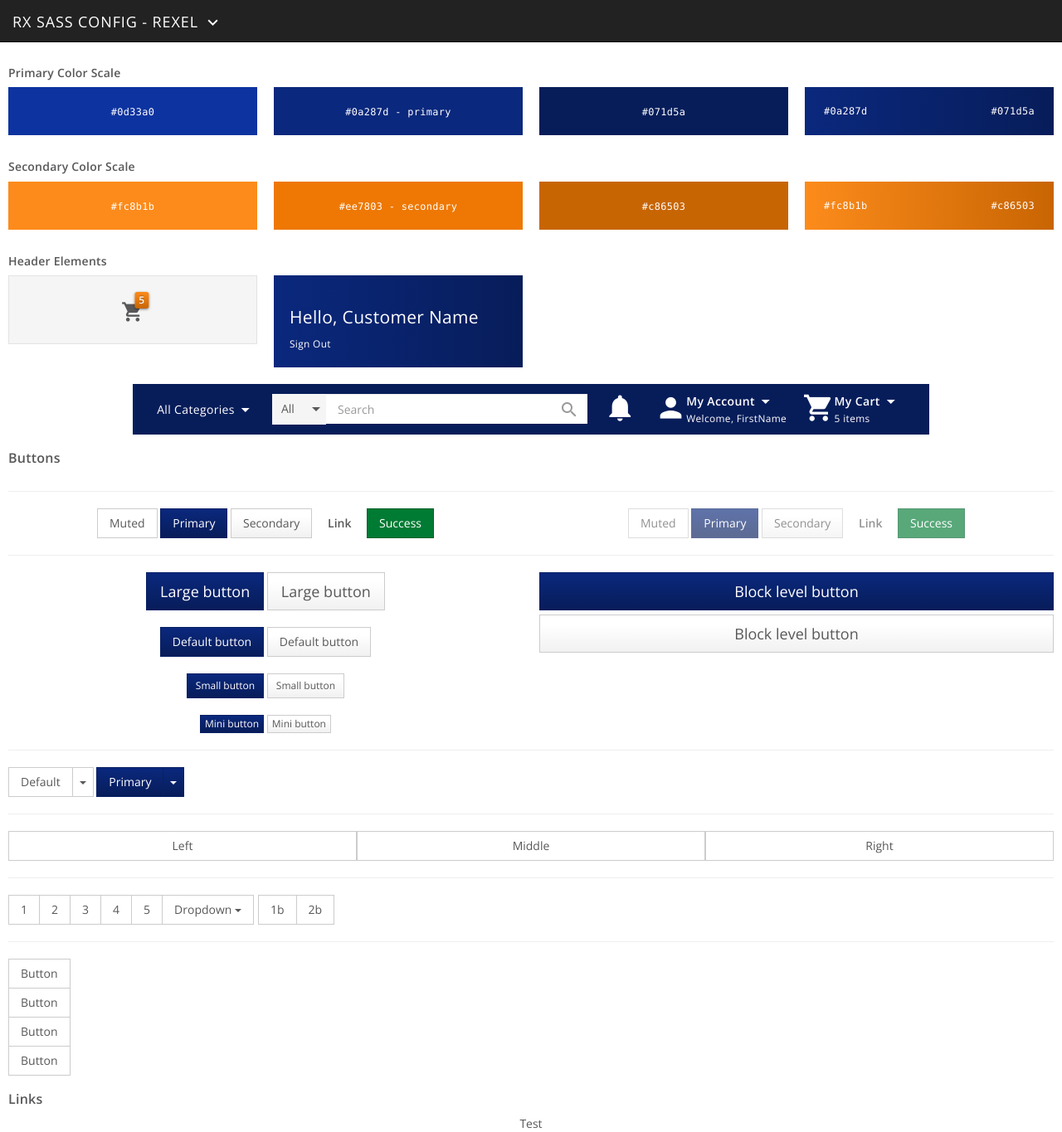
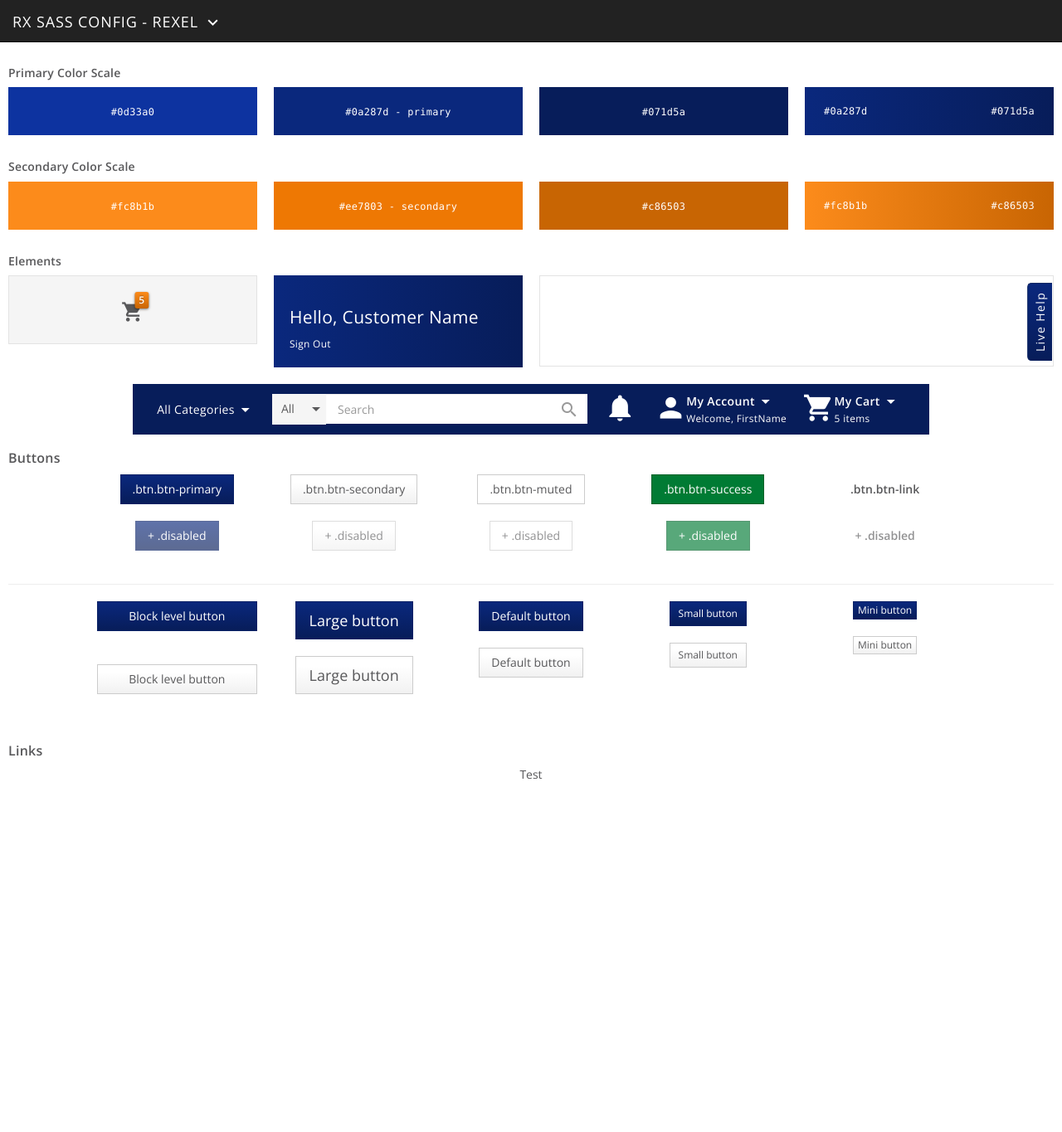
Before and after one commit to rxux/sass, a Jekyll site: the page built from index.html, in a window 1280 px wide and 1365 px high. Shown: the whole window at 83% size. Built offline with Jekyll 4.4.1, drawn with Linux system fonts in a browser that asks for light colours; nearby versions of some CDN libraries.

Commit message:
fixed formatting

```diff
--- a/_includes/component_buttons.html
+++ b/_includes/component_buttons.html
@@ -6,117 +6,145 @@
 </div>
 
 <div class="row">
-    <div class="col-xs-12"><hr></div>
+
+    <div class="col-xs-12 col-sm-3 col-md-2 col-md-offset-1 text-center">
+        <div class="row">
+            <div class="col-xs-6 col-sm-12">
+                <button type="button" class="btn btn-primary">.btn.btn-primary</button>
+                <br><br>
+            </div>
+            <div class="col-xs-6 col-sm-12">
+                <button type="button" class="btn btn-primary disabled">+ .disabled</button>
+                <br><br>
+            </div>
+        </div>
+    </div>
+
+    <div class="col-xs-12 col-sm-3 col-md-2 text-center">
+        <div class="row">
+            <div class="col-xs-6 col-sm-12">
+                <button type="button" class="btn btn-secondary">.btn.btn-secondary</button>
+                <br><br>
+            </div>
+            <div class="col-xs-6 col-sm-12">
+                <button type="button" class="btn btn-secondary disabled">+ .disabled</button>
+                <br><br>
+            </div>
+        </div>
+    </div>
+
+    <div class="col-xs-12 col-sm-3 col-md-2 text-center">
+        <div class="row">
+            <div class="col-xs-6 col-sm-12">
+                <button type="button" class="btn btn-muted">.btn.btn-muted</button>
+                <br><br>
+            </div>
+            <div class="col-xs-6 col-sm-12">
+                <button type="button" class="btn btn-muted disabled">+ .disabled</button>
+                <br><br>
+            </div>
+        </div>
+    </div>
+
+    <div class="col-xs-12 col-sm-3 col-md-2 text-center">
+        <div class="row">
+            <div class="col-xs-6 col-sm-12">
+                <button type="button" class="btn btn-success">.btn.btn-success</button>
+                <br><br>
+            </div>
+            <div class="col-xs-6 col-sm-12">
+                <button type="button" class="btn btn-success disabled">+ .disabled</button>
+                <br><br>
+            </div>
+        </div>
+    </div>
+
+    <div class="col-xs-12 col-sm-3 col-md-2 text-center">
+        <div class="row">
+            <div class="col-xs-6 col-sm-12">
+                <button type="button" class="btn btn-link">.btn.btn-link</button>
+                <br><br>
+            </div>
+            <div class="col-xs-6 col-sm-12">
+                <button type="button" class="btn btn-link disabled">+ .disabled</button>
+                <br><br>
+            </div>
+        </div>
+    </div>
+
 </div>
 
 <div class="row">
-    <div class="col-xs-12 col-sm-6 text-center">
-        <button type="button" class="btn btn-muted">Muted</button>
-        <button type="button" class="btn btn-primary">Primary</button>
-        <button type="button" class="btn btn-secondary">Secondary</button>
-        <button type="button" class="btn btn-link">Link</button>
-        <button type="button" class="btn btn-success">Success</button>
-    </div>
-
-    <div class="col-xs-12 col-sm-6 text-center">
-        <button type="button" class="btn btn-muted disabled">Muted</button>
-        <button type="button" class="btn btn-primary disabled">Primary</button>
-        <button type="button" class="btn btn-secondary disabled">Secondary</button>
-        <button type="button" class="btn btn-link disabled">Link</button>
-        <button type="button" class="btn btn-success disabled">Success</button>
+    <div class="col-xs-12">
+        <hr>
     </div>
 </div>
 
 <div class="row">
-    <div class="col-xs-12"><hr></div>
+
+    <div class="col-xs-12 col-sm-3 col-md-2 col-md-offset-1 text-center">
+        <div class="row">
+            <div class="col-xs-6 col-sm-12">
+                <button type="button" class="btn btn-primary btn-block">Block level button</button>
+                <br><br>
             </div>
-
-<div class="row">
-    <div class="col-xs-12 col-sm-6 text-center">
-        <button type="button" class="btn btn-primary btn-lg">Large button</button>
-        <button type="button" class="btn btn-secondary btn-lg">Large button</button>
+            <div class="col-xs-6 col-sm-12">
+                <button type="button" class="btn btn-secondary btn-block">Block level button</button>
                 <br><br>
-        <button type="button" class="btn btn-primary">Default button</button>
-        <button type="button" class="btn btn-secondary">Default button</button>
-        <br><br>
-        <button type="button" class="btn btn-primary btn-sm">Small button</button>
-        <button type="button" class="btn btn-secondary btn-sm">Small button</button>
-        <br><br>
-        <button type="button" class="btn btn-primary btn-xs">Mini button</button>
-        <button type="button" class="btn btn-secondary btn-xs">Mini button</button>
             </div>
-
-    <div class="col-xs-12 col-sm-6 text-center">
-        <button type="button" class="btn btn-primary btn-lg btn-block">Block level button</button>
-        <button type="button" class="btn btn-secondary btn-lg btn-block">Block level button</button>
         </div>
     </div>
 
+    <div class="col-xs-12 col-sm-3 col-md-2 text-center">
         <div class="row">
-    <div class="col-xs-12"><hr></div>
+            <div class="col-xs-6 col-sm-12">
+                <button type="button" class="btn btn-primary btn-lg">Large button</button>
+                <br><br>
             </div>
-
-<div class="btn-group">
-    <button type="button" class="btn btn-default">Default</button>
-    <button type="button" class="btn btn-default dropdown-toggle" data-toggle="dropdown"><span
-            class="caret"></span></button>
-    <ul class="dropdown-menu">
-        <li><a href="#">Action</a></li>
-        <li><a href="#">Another action</a></li>
-        <li><a href="#">Something else here</a></li>
-        <li class="divider"></li>
-        <li><a href="#">Separated link</a></li>
-    </ul>
+            <div class="col-xs-6 col-sm-12">
+                <button type="button" class="btn btn-secondary btn-lg">Large button</button>
+                <br><br>
             </div>
-<div class="btn-group">
-    <button type="button" class="btn btn-primary">Primary</button>
-    <button type="button" class="btn btn-primary dropdown-toggle" data-toggle="dropdown"><span
-            class="caret"></span></button>
-    <ul class="dropdown-menu">
-        <li><a href="#">Action</a></li>
-        <li><a href="#">Another action</a></li>
-        <li><a href="#">Something else here</a></li>
-        <li class="divider"></li>
-        <li><a href="#">Separated link</a></li>
-    </ul>
-</div>
-
-<hr>
-<div class="btn-group btn-group-justified">
-    <a href="#" class="btn btn-default">Left</a>
-    <a href="#" class="btn btn-default">Middle</a>
-    <a href="#" class="btn btn-default">Right</a>
-</div>
-<hr>
-<div class="btn-toolbar">
-    <div class="btn-group">
-        <button type="button" class="btn btn-default">1</button>
-        <button type="button" class="btn btn-default">2</button>
-        <button type="button" class="btn btn-default">3</button>
-        <button type="button" class="btn btn-default">4</button>
-        <button type="button" class="btn btn-default">5</button>
-        <div class="btn-group">
-            <button type="button" class="btn btn-default dropdown-toggle" data-toggle="dropdown">
-                Dropdown
-                <span class="caret"></span>
-            </button>
-            <ul class="dropdown-menu">
-                <li><a href="#">Dropdown link</a></li>
-                <li><a href="#">Dropdown link</a></li>
-                <li><a href="#">Dropdown link</a></li>
-            </ul>
         </div>
     </div>
 
-    <div class="btn-group">
-        <button type="button" class="btn btn-default">1b</button>
-        <button type="button" class="btn btn-default">2b</button>
+    <div class="col-xs-12 col-sm-3 col-md-2 text-center">
+        <div class="row">
+            <div class="col-xs-6 col-sm-12">
+                <button type="button" class="btn btn-primary">Default button</button>
+                <br><br>
+            </div>
+            <div class="col-xs-6 col-sm-12">
+                <button type="button" class="btn btn-secondary">Default button</button>
+                <br><br>
             </div>
         </div>
-<hr>
-<div class="btn-group-vertical">
-    <button type="button" class="btn btn-default">Button</button>
-    <button type="button" class="btn btn-default">Button</button>
-    <button type="button" class="btn btn-default">Button</button>
-    <button type="button" class="btn btn-default">Button</button>
     </div>
+
+    <div class="col-xs-12 col-sm-3 col-md-2 text-center">
+        <div class="row">
+            <div class="col-xs-6 col-sm-12">
+                <button type="button" class="btn btn-primary btn-sm">Small button</button>
+                <br><br>
+            </div>
+            <div class="col-xs-6 col-sm-12">
+                <button type="button" class="btn btn-secondary btn-sm">Small button</button>
+                <br><br>
+            </div>
+        </div>
+    </div>
+
+    <div class="col-xs-12 col-sm-3 col-md-2 text-center">
+        <div class="row">
+            <div class="col-xs-6 col-sm-12">
+                <button type="button" class="btn btn-primary btn-xs">Mini button</button>
+                <br><br>
+            </div>
+            <div class="col-xs-6 col-sm-12">
+                <button type="button" class="btn btn-secondary btn-xs">Mini button</button>
+                <br><br>
+            </div>
+        </div>
+    </div>
+
+</div>
--- a/_includes/component_header.html
+++ b/_includes/component_elements.html
@@ -1,7 +1,7 @@
 <!-- BUTTONS -->
 <div class="row">
     <div class="col-xs-12">
-        <h4>Header Elements</h4>
+        <h4>Elements</h4>
     </div>
 </div>
 
@@ -22,6 +22,12 @@
                 <div class="well off-canvas-hero brand gradient text-left">
                     <a href="#"><h2>Hello, Customer Name</h2></a>
                     <a class="small" href="#">Sign Out</a>
+                </div>
+            </div>
+
+            <div class="col-xs-12 col-md-6 live-help-wrapper">
+                <div class="well pos-rel">
+                    <a class="border-dark text-capitalize pull-right brand gradient-reverse pos-abs" href="#">Live Help</a>
                 </div>
             </div>
 
--- /dev/null
+++ b/_includes/mixins.scss
@@ -0,0 +1,3 @@
+.border-dark {
+	border-color: $brand-darken;
+}
--- a/_layouts/default.html
+++ b/_layouts/default.html
@@ -11,7 +11,7 @@
       <div class="container-fluid">
 
         {% include component_colorscales.html %}
-        {% include component_header.html %}
+        {% include component_elements.html %}
         {% include component_buttons.html %}
         {% include component_links.html %}
 
--- a/_sass/bootstrap/_mixins.scss
+++ b/_sass/bootstrap/_mixins.scss
@@ -1,5 +1,8 @@
 // Mixins
 // --------------------------------------------------
+
+// Custom
+@import "mixins/custom-mixins";
 
 // Utilities
 @import "mixins/hide-text";
--- a/_sass/bootstrap/_variables.scss
+++ b/_sass/bootstrap/_variables.scss
@@ -21,74 +21,6 @@
 $brand-info:            #066cb6 !default;
 $brand-warning:         #efad58 !default;
 $brand-danger:          #d95553 !default;
-
-
-//## Brand Primary Colors
-$brand-lighten:  lighten($brand-primary, 7.5%) !default;
-$brand-darken:  darken($brand-primary, 7.5%) !default;
-.brand {
-	background-color: $brand-primary !important;
-	color:#fff;
-	text-align:center;
-	font-weight:300;
-	letter-spacing:0.025em;
-
-	&.lighten {
-		background-color: $brand-lighten !important;
-	}
-
-	&.darken {
-		background-color: $brand-darken !important;
-	}
-
-	&.gradient {
-		background-color:transparent !important;
-		background: $brand-primary;
-		background: -moz-linear-gradient(left,  $brand-primary 0%,$brand-darken 100%);
-		background: -webkit-linear-gradient(left,  $brand-primary 0%,$brand-darken 100%);
-		background: linear-gradient(to right,  $brand-primary 0%,$brand-darken 100%);
-		filter: progid:DXImageTransform.Microsoft.gradient( startColorstr='$brand-primary', endColorstr='$brand-darken',GradientType=1 );
-	}
-}
-
-//## Brand Secondary Colors
-$brand2-lighten:  lighten($brand-secondary, 7.5%) !default;
-$brand2-darken:  darken($brand-secondary, 7.5%) !default;
-.brand-2 {
-	background-color: $brand-secondary !important;
-	color:#fff;
-	text-align:center;
-	font-weight:300;
-	letter-spacing:0.025em;
-
-	&.lighten-2 {
-		background-color: $brand2-lighten !important;
-	}
-
-	&.darken-2 {
-		background-color: $brand2-darken !important;
-	}
-
-	&.gradient-2 {
-		background-color:transparent !important;
-		background: $brand-secondary;
-		background: -moz-linear-gradient(left,  $brand2-lighten 0%,$brand2-darken 100%);
-		background: -webkit-linear-gradient(left,  $brand2-lighten 0%,$brand2-darken 100%);
-		background: linear-gradient(to right,  $brand2-lighten 0%,$brand2-darken 100%);
-		filter: progid:DXImageTransform.Microsoft.gradient( startColorstr='$brand2-lighten', endColorstr='$brand2-darken',GradientType=1 );
-	}
-
-	&.gradient-vertical-2 {
-		background-color:transparent !important;
-		background: $brand-secondary;
-		background: -moz-linear-gradient(top,  $brand2-lighten 0%,$brand2-darken 100%);
-		background: -webkit-linear-gradient(top,  $brand2-lighten 0%,$brand2-darken 100%);
-		background: linear-gradient(to bottom,  $brand2-lighten 0%,$brand2-darken 100%);
-		filter: progid:DXImageTransform.Microsoft.gradient( startColorstr='$brand2-lighten', endColorstr='$brand2-darken',GradientType=0 );
-	}
-}
-
-
 
 //== Scaffolding
 //
--- /dev/null
+++ b/_sass/bootstrap/mixins/_custom-mixins.scss
@@ -0,0 +1,84 @@
+//## Brand Primary Colors
+$brand-lighten:  lighten($brand-primary, 7.5%) !default;
+$brand-darken:  darken($brand-primary, 7.5%) !default;
+
+// Background Gradient
+@mixin gradient($start-color: $brand-primary, $end-color: $brand-darken, $start: left, $end: right, $gradient-type: 1) {
+	@if $start == left {
+		$end: right;
+		$gradient-type: 1;
+	} @else if $start == right {
+		$end: left;
+		$gradient-type: 1;
+	} @else if $start == top {
+		$end: bottom;
+		$gradient-type: 0;
+	} @else if $start == bottom {
+		$end: top;
+		$gradient-type: 0;
+	}
+    background-color: $start-color;
+    background-image: -webkit-gradient(linear, $start, $start, from($start-color), to($end-color));
+    background-image: -webkit-linear-gradient($start, $start-color 0%, $end-color 100%);
+    background-image:    -moz-linear-gradient($start, $start-color 0%, $end-color 100%);
+    background-image:     -ms-linear-gradient($start, $start-color 0%, $end-color 100%);
+    background-image:      -o-linear-gradient($start, $start-color 0%, $end-color 100%);
+    background-image:         linear-gradient(to $end, $start-color 0%, $end-color 100%);
+    filter:            progid:DXImageTransform.Microsoft.gradient(start-colorStr='#{$start-color}', end-colorStr='#{$end-color}',GradientType=$gradient-type);
+}
+
+// Brand Gradient
+.brand {
+	background-color: $brand-primary !important;
+	color:#fff;
+	text-align:center;
+	font-weight:300;
+	letter-spacing:0.025em;
+
+	&.lighten {
+		background-color: $brand-lighten !important;
+	}
+
+	&.darken {
+		background-color: $brand-darken !important;
+	}
+
+	&.gradient {
+		@include gradient;
+	}
+
+	&.gradient-reverse {
+		@include gradient($brand-darken, $brand-primary);
+	}
+}
+
+// Secondary Brand Gradient
+$brand2-lighten:  lighten($brand-secondary, 7.5%) !default;
+$brand2-darken:  darken($brand-secondary, 7.5%) !default;
+.brand-2 {
+	background-color: $brand-secondary !important;
+	color:#fff;
+	text-align:center;
+	font-weight:300;
+	letter-spacing:0.025em;
+
+	&.lighten-2 {
+		background-color: $brand2-lighten !important;
+	}
+
+	&.darken-2 {
+		background-color: $brand2-darken !important;
+	}
+
+	&.gradient-2 {
+		@include gradient($brand2-lighten, $brand2-darken);
+	}
+
+	&.gradient-vertical-2 {
+		@include gradient($brand2-lighten, $brand2-darken,top);
+	}
+}
+
+.border-dark {
+	border-color: $brand-darken;
+}
--- a/css/overrides.scss
+++ b/css/overrides.scss
@@ -106,6 +106,7 @@
   }
 }
 
+// DESKTOP HEADER BAR
 .bar {
   width:960px !important;
   margin:0 auto;
@@ -189,3 +190,45 @@
     left:25px;
   }
 }
+// END DESKTOP HEADER BAR
+
+// LIVE HELP BUTTON
+.live-help-wrapper {
+
+  .well {
+    background-color: #fff;
+    height:110px;
+
+    a {
+      right:-31px;
+      -webkit-transform: rotate(-90deg);
+      -moz-transform: rotate(-90deg);
+      -o-transform: rotate(-90deg);
+      -ms-transform: rotate(-90deg);
+      transform: rotate(-90deg);
+      height:30px;
+      line-height: 30px;
+      padding: 0 10px;
+      letter-spacing: 0.1em;
+      top:37%;
+      -webkit-border-top-left-radius: 5px;
+      -webkit-border-top-right-radius: 5px;
+      -moz-border-radius-topleft: 5px;
+      -moz-border-radius-topright: 5px;
+      border-top-left-radius: 5px;
+      border-top-right-radius: 5px;
+      border-width: 1px;
+      border-style: solid;
+      border-bottom-width: 0px;
+
+      &:hover,
+      &.hover,
+      &:focus,
+      &.focus,
+      &:active,
+      &.active {
+        color:#fff;
+      }
+    }
+  }
+}
```
Lines whose indentation alone changed are shown as unchanged.
